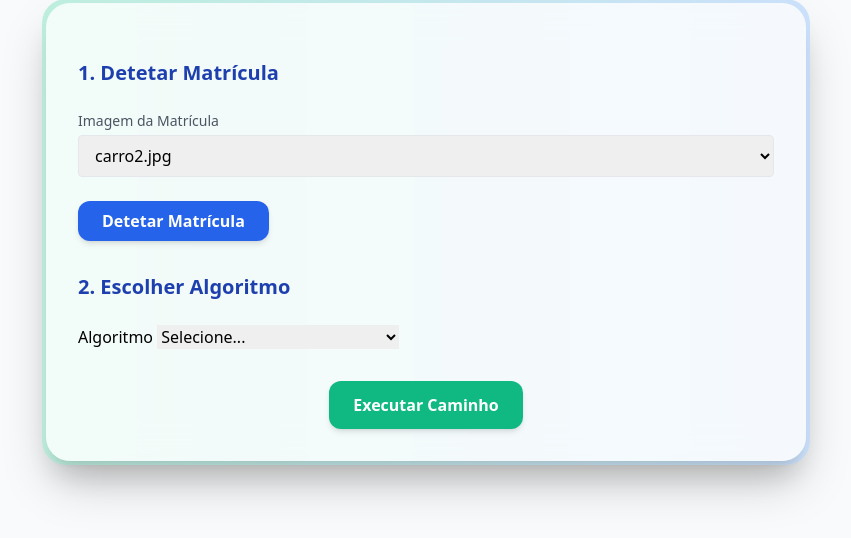
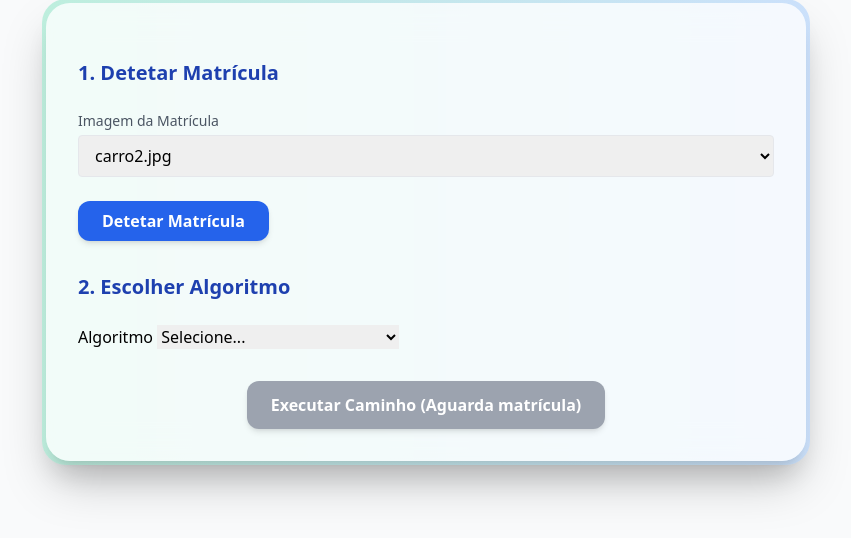
Before and after one commit to Eduardo00873/Projeto_IA, a Django app: page / in a window 1280 px wide. Shown: the part 222-760 px from the top of the page, without its empty margins (214-1065 px from the left). Run offline with Django 5.2, Linux system fonts and the light colour scheme; some libraries are stand-ins or nearby versions.

Commit message:
Txt logic and button logic
Added txt saving plate and destination and starting position aswell as button logic to only start algorithm when plate is read.

```diff
--- a/caminho_app/templates/caminho_app/index.html
+++ b/caminho_app/templates/caminho_app/index.html
@@ -1,5 +1,6 @@
 <!DOCTYPE html>
 <html lang="pt-br">
+
 <head>
   <meta charset="UTF-8">
   <title>Algoritmo de Caminhos</title>
@@ -64,7 +65,8 @@
             Matrícula Detectada
           </button>
           {% else %}
-            <button id="btn-detetar-matricula" type="submit" formaction="{% url 'detectar_matricula' %}" class="bg-blue-600 hover:bg-blue-700 text-white px-6 py-2 rounded-xl font-semibold shadow-md">
+          <button id="btn-detetar-matricula" type="submit" formaction="{% url 'detectar_matricula' %}"
+            class="bg-blue-600 hover:bg-blue-700 text-white px-6 py-2 rounded-xl font-semibold shadow-md">
             Detetar Matrícula
           </button>
           {% endif %}
@@ -83,6 +85,7 @@
             textarea {
               @apply w-full px-4 py-2 border-2 border-accent rounded-xl shadow-md bg-white text-gray-800 placeholder-gray-400 transition duration-200;
             }
+
             label {
               @apply block text-sm font-medium text-gray-600 mb-1;
             }
@@ -105,9 +108,17 @@
           </div>
 
           <div class="flex justify-center pt-2">
-            <button id="btn-executar-caminho" type="submit" class="bg-accent hover:bg-emerald-600 text-white px-6 py-3 rounded-xl font-semibold transition-all duration-300 shadow-md hover:shadow-xl transform hover:scale-105">
+            {% if resultado_matricula %}
+            <button id="btn-executar-caminho" type="submit"
+              class="bg-accent hover:bg-emerald-600 text-white px-6 py-3 rounded-xl font-semibold transition-all duration-300 shadow-md hover:shadow-xl transform hover:scale-105">
               Executar Caminho
             </button>
+            {% else %}
+            <button id="btn-executar-caminho" type="button" disabled
+              class="bg-gray-400 text-white px-6 py-3 rounded-xl font-semibold shadow-md cursor-not-allowed">
+              Executar Caminho (Aguarda matrícula)
+            </button>
+            {% endif %}
           </div>
         </form>
         {% endif %}
@@ -123,7 +134,8 @@
           {% if interacoes %}
           <div class="mt-6">
             <h3 class="text-lg font-semibold text-gray-700 mb-3">Interações</h3>
-            <ul class="bg-white border border-gray-200 rounded-xl divide-y divide-gray-100 shadow text-sm max-h-64 overflow-y-auto">
+            <ul
+              class="bg-white border border-gray-200 rounded-xl divide-y divide-gray-100 shadow text-sm max-h-64 overflow-y-auto">
               {% for linha in interacoes %}
               <li class="px-4 py-2 text-gray-800">{{ linha }}</li>
               {% endfor %}
@@ -134,7 +146,8 @@
           <div id="map" class="mt-8 rounded-2xl shadow-lg" style="height: 400px;"></div>
 
           <div class="mt-6 text-center">
-            <button onclick="window.location.href = window.location.pathname" class="mt-4 bg-primary hover:bg-blue-800 text-white font-semibold px-6 py-3 rounded-xl shadow-md hover:shadow-lg transition-all duration-300 transform hover:scale-105">
+            <button onclick="window.location.href = window.location.pathname"
+              class="mt-4 bg-primary hover:bg-blue-800 text-white font-semibold px-6 py-3 rounded-xl shadow-md hover:shadow-lg transition-all duration-300 transform hover:scale-105">
               Escolher outro algoritmo
             </button>
           </div>
@@ -194,4 +207,5 @@
     });
   </script>
 </body>
+
 </html>
--- a/caminho_app/views.py
+++ b/caminho_app/views.py
@@ -38,7 +38,7 @@ def processar_algoritmo(request):
     marcadores_nomes = []
     interacoes = []
     form_data = request.session.pop('algoritmo_form_data', None)
-    matricula_detectada = request.session.pop('matricula_detectada', None)
+    matricula_detectada = request.session.get('matricula_detectada')
 
     if request.method == 'POST':
         form = AlgoritmoForm(request.POST)
@@ -72,6 +72,9 @@ def processar_algoritmo(request):
                 caminho, interacoes = busca_aprofundamento_progressivo(grafo, origem, destino)
                 if caminho:
                     resultado = f"Caminho: {' -> '.join(caminho)} ({len(caminho) - 1} passos)"
+                    if matricula_detectada:
+                        guardar_dados_em_txt(matricula_detectada, origem, destino)
+                        request.session.pop('matricula_detectada', None)
                 else:
                     resultado = "Caminho não encontrado com Aprofundamento Agressivo."
 
@@ -79,6 +82,9 @@ def processar_algoritmo(request):
                 caminho, custo, interacoes = custo_uniforme(grafo, origem, destino)
                 if caminho:
                     resultado = f"Caminho: {' -> '.join(caminho)} ({custo:.1f} km)"
+                    if matricula_detectada:
+                        guardar_dados_em_txt(matricula_detectada, origem, destino)
+                        request.session.pop('matricula_detectada', None)
                 else:
                     resultado = "Caminho não encontrado com Custo Uniforme."
 
@@ -87,6 +93,9 @@ def processar_algoritmo(request):
                 caminho, custo, interacoes = a_estrela(grafo, heuristica, origem, destino)
                 if caminho:
                     resultado = f"Caminho: {' -> '.join(caminho)} ({custo:.1f} km)"
+                    if matricula_detectada:
+                        guardar_dados_em_txt(matricula_detectada, origem, destino)
+                        request.session.pop('matricula_detectada', None)
                 else:
                     resultado = "Caminho não encontrado com A*."
 
@@ -95,6 +104,9 @@ def processar_algoritmo(request):
                 caminho, interacoes = procura_sofrega(grafo, heuristica, origem, destino)
                 if caminho:
                     resultado = f"Caminho: {' -> '.join(caminho)} ({len(caminho) - 1} passos)"
+                    if matricula_detectada:
+                        guardar_dados_em_txt(matricula_detectada, origem, destino)
+                        request.session.pop('matricula_detectada', None)
                 else:
                     resultado = "Caminho não encontrado com Procura Sôfrega."
 
@@ -132,3 +144,11 @@ def detectar_matricula_view(request):
                 return redirect('processar_algoritmo')
     else:
         form = EscolherImagemForm()
+
+
+def guardar_dados_em_txt(matricula, origem, destino):
+    root_path = settings.BASE_DIR
+    file_path = os.path.join(root_path, 'dados_matricula.txt')
+
+    with open(file_path, 'a', encoding='utf-8') as f:
+        f.write(f"Matrícula: {matricula}, Origem: {origem}, Destino: {destino}\n")
--- /dev/null
+++ b/dados_matricula.txt
@@ -0,0 +1,5 @@
+
+Matrícula: 63-81-rm, Origem: aveiro, Destino: vila real
+Matrícula: 70-87-t0, Origem: braga, Destino: lisboa
+Matrícula: aa-00-aa, Origem: vila real, Destino: faro
+Matrícula: aa-00-aa, Origem: évora, Destino: faro
```
Lines whose indentation alone changed are shown as unchanged.
